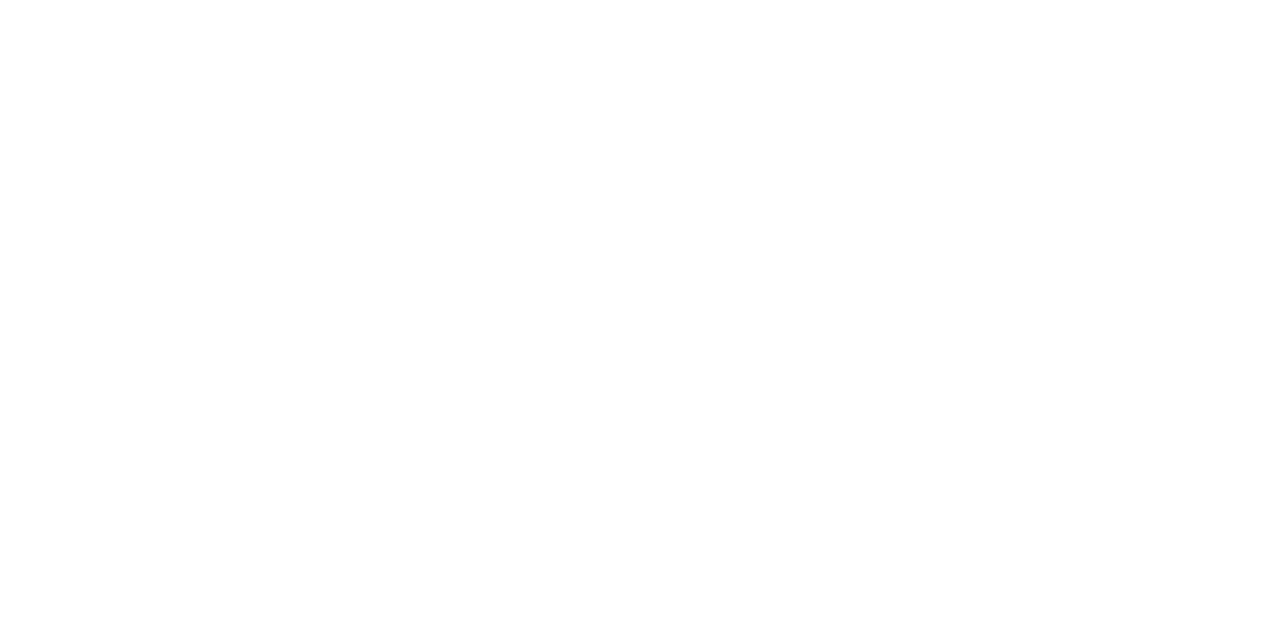
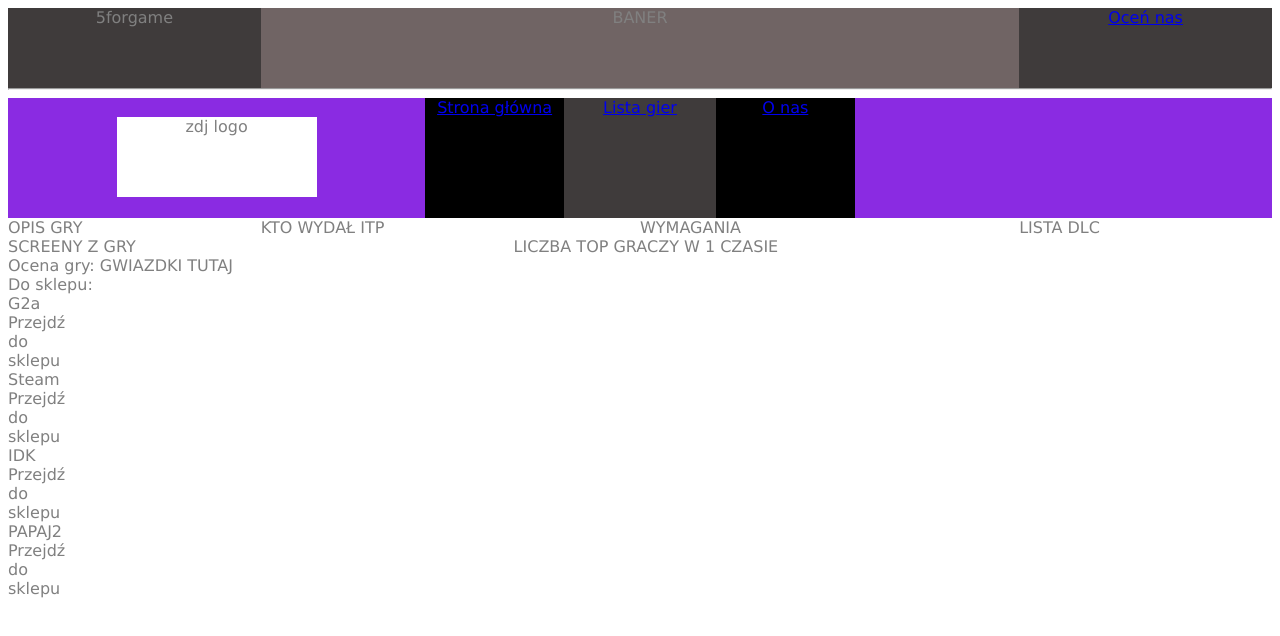
Before and after one commit to VoidDave/stronaprojekt, a plain HTML site: page gry/akcji/gra1.html in a window 1280 px wide. Drawn offline with Linux system fonts and the light colour scheme.

Commit message:
częściowo ogarnołem przykłądową stronę

```diff
--- a/gry/akcji/gra1.html
+++ b/gry/akcji/gra1.html
@@ -0,0 +1,55 @@
+<!DOCTYPE html>
+<html lang="pl">
+<head>
+    <meta charset="UTF-8">
+    <title>Przykładowa strona</title>
+    <link rel="stylesheet" href="/../../style.css">
+</head>
+<body>
+    <div id="header">
+        <div id="forgame">
+            5forgame
+        </div>
+        <div id="baner">
+            BANER
+        </div>
+        <div id="ocennas">
+            <a href="ocennas.html">Oceń nas</a>
+        </div>
+        <hr>
+        <div id="logo">
+         <br>
+            <div id="grafikalogo">
+                zdj logo
+            </div>
+        </div>
+        <div id="glowna">
+            <a href="index.html">Strona główna</a>
+        </div>
+        <div id="listagier">
+            <a href="listagier.html">Lista gier</a>
+        </div>
+        <div id="onas">
+            <a href="onas.html">O nas</a>
+        </div>
+        <div id="pusty">
+        </div>
+    </div>
+    <div id="container">
+        <div id="opis">OPIS GRY</div>
+        <div id="danetw">KTO WYDAŁ ITP</div>
+        <div id="wymagania">WYMAGANIA</div>
+        <div id="listadlc"> LISTA DLC</div>
+        <div id="screeny"> SCREENY Z GRY</div>
+        <div id="toponetimeplay">LICZBA TOP GRACZY W 1 CZASIE</div>
+        <div id="ocenagry">Ocena gry: GWIAZDKI TUTAJ </div>
+        <div id="sklepy">
+            Do sklepu: <br>
+            G2a <div id="guzik">Przejdź do sklepu</div>
+            Steam <div id="guzik">Przejdź do sklepu</div>
+            IDK <div id="guzik">Przejdź do sklepu</div>
+            PAPAJ2 <div id="guzik">Przejdź do sklepu</div>
+        </div>
+    </div>
+</body>
+</html>
--- a/style.css
+++ b/style.css
@@ -79,3 +79,50 @@ pre{
     font-family: Verdana, Geneva, Tahoma, sans-serif;
     color: black;
 }
+#container{
+    width: 100%;
+    height: 100%;
+}
+#opis{
+    width: 20%;
+    height: 30%;
+    float: left;
+}
+#danetw{
+    width: 30%;
+    height: 30%;
+    float: left;
+}
+#wymagania{
+    width: 30%;
+    height: 30%;
+    float: left;
+}
+#listadlc{
+    width: 20%;
+    height: 100%;
+    float: left;
+}
+#screeny{
+    width: 40%;
+    height: 70%;
+    float: left;
+}
+#toponetimeplay{
+    width: 40%;
+    height: 15%;
+    float: left;
+}
+#ocenagry{
+    width: 40%;
+    height: 15%;
+
+}
+#sklepy{
+    width: 40%;
+    height: 20%;
+}
+#guzik{
+    width: 20px;
+    height: 10%;
+}
```
